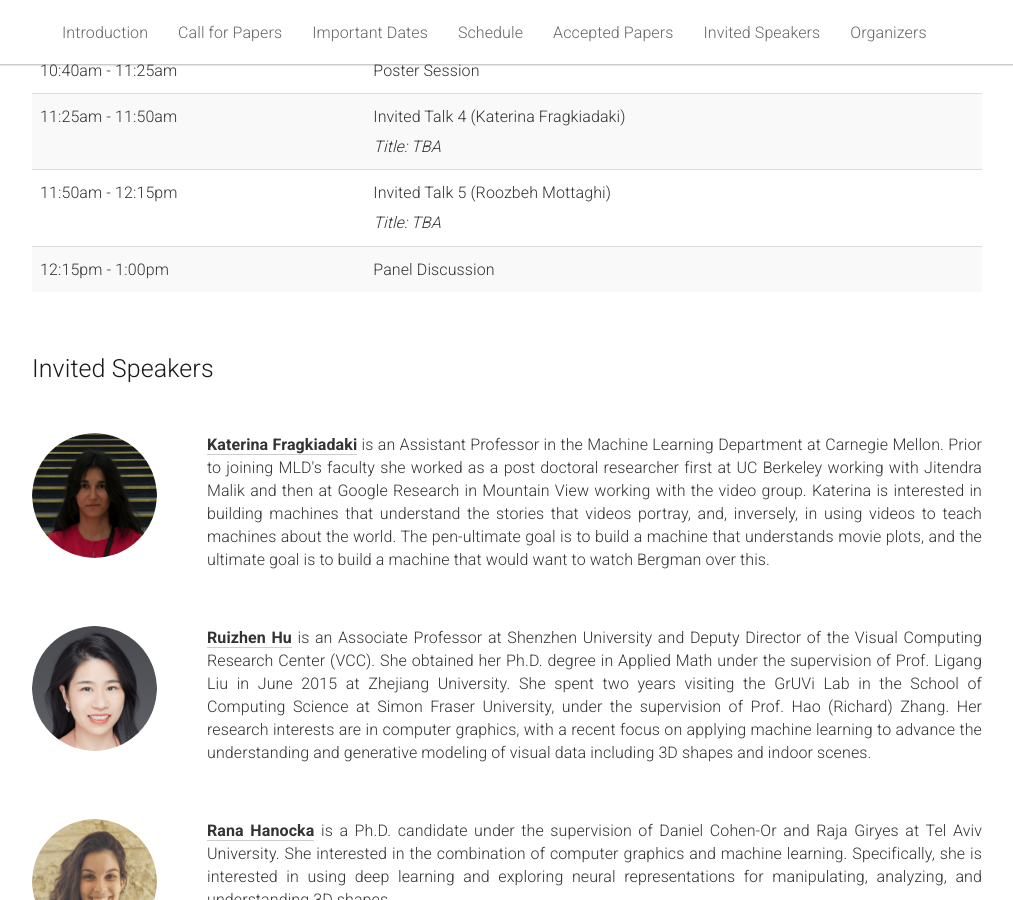
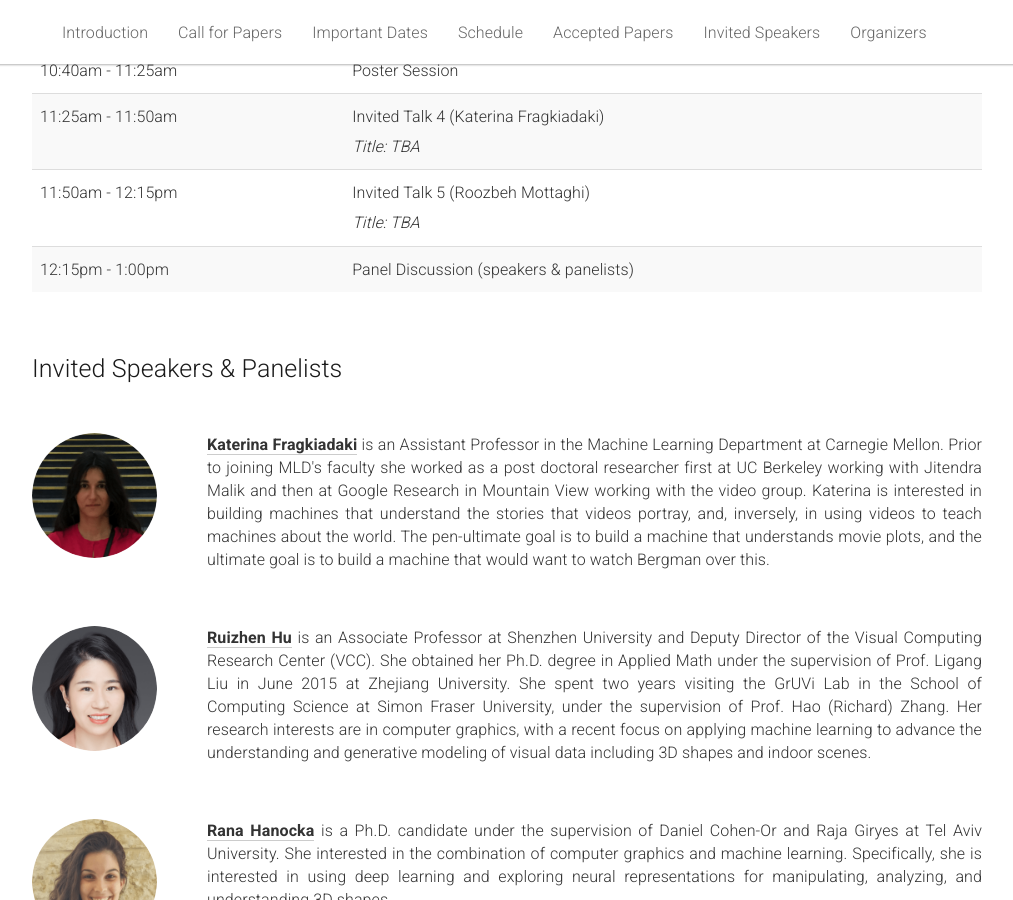
Before and after one commit to wdar21/wdar21.github.io, a Jekyll site: the page built from _pages/home.md, in a window 1280 px wide and 900 px high, scrolled down 1544 px. Shown: the whole window, without its empty margins (133-1146 px from the left). Built offline with Jekyll 4.4.1, drawn with Linux system fonts in a browser that asks for light colours.

Commit message:
update schedule

```diff
--- a/_pages/home.md
+++ b/_pages/home.md
@@ -194,7 +194,7 @@ acknowledgements: ""
         </tr>
         <tr>
           <td>12:15pm - 1:00pm</td>
-          <td>Panel Discussion</td>
+          <td>Panel Discussion (speakers & panelists)</td>
           <td></td>
         </tr>
       </tbody>
@@ -291,7 +291,7 @@ acknowledgements: ""
 <br>
 <div class="row" id="speakers">
   <div class="col-xs-12">
-    <h2>Invited Speakers</h2>
+    <h2>Invited Speakers & Panelists</h2>
   </div>
 </div><br>
 
```
